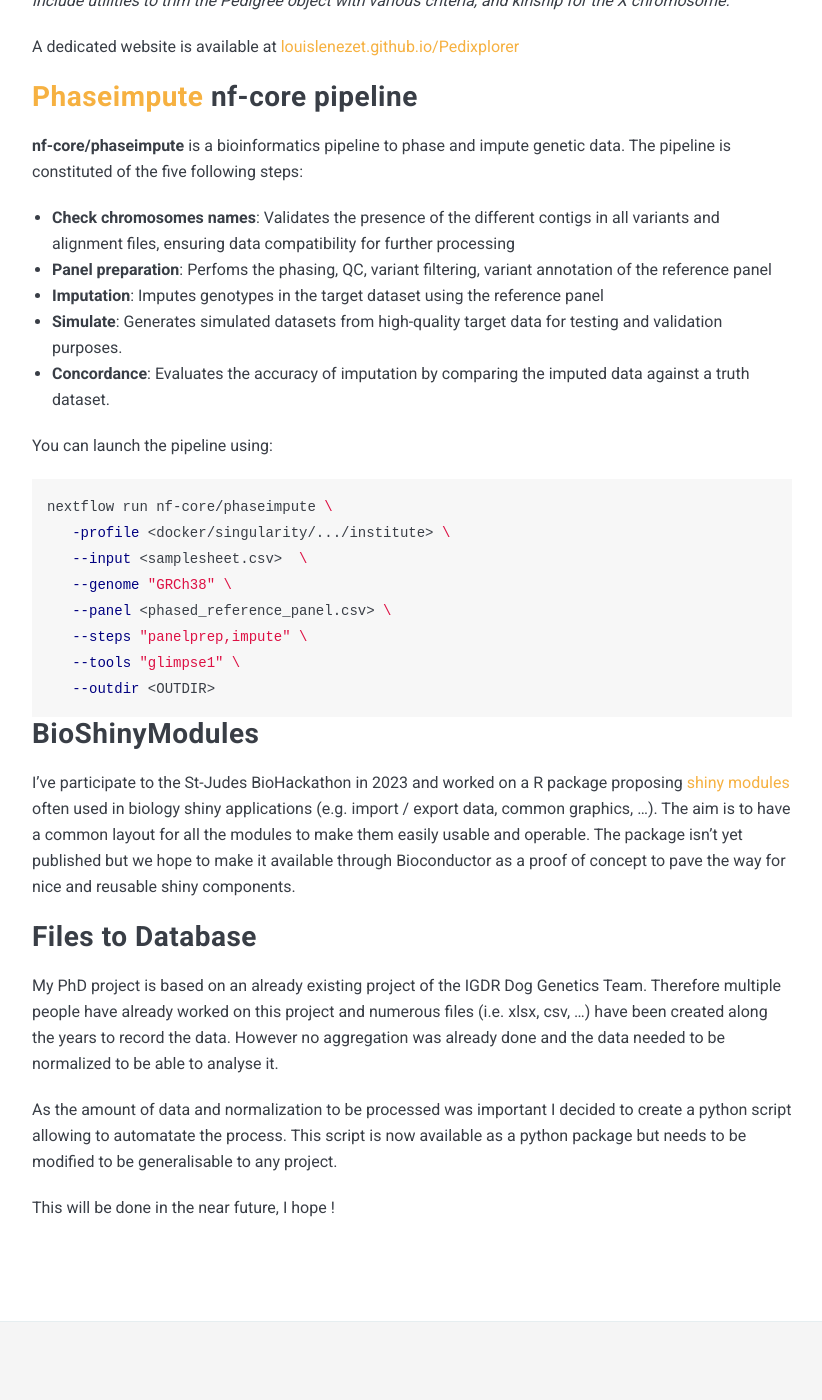
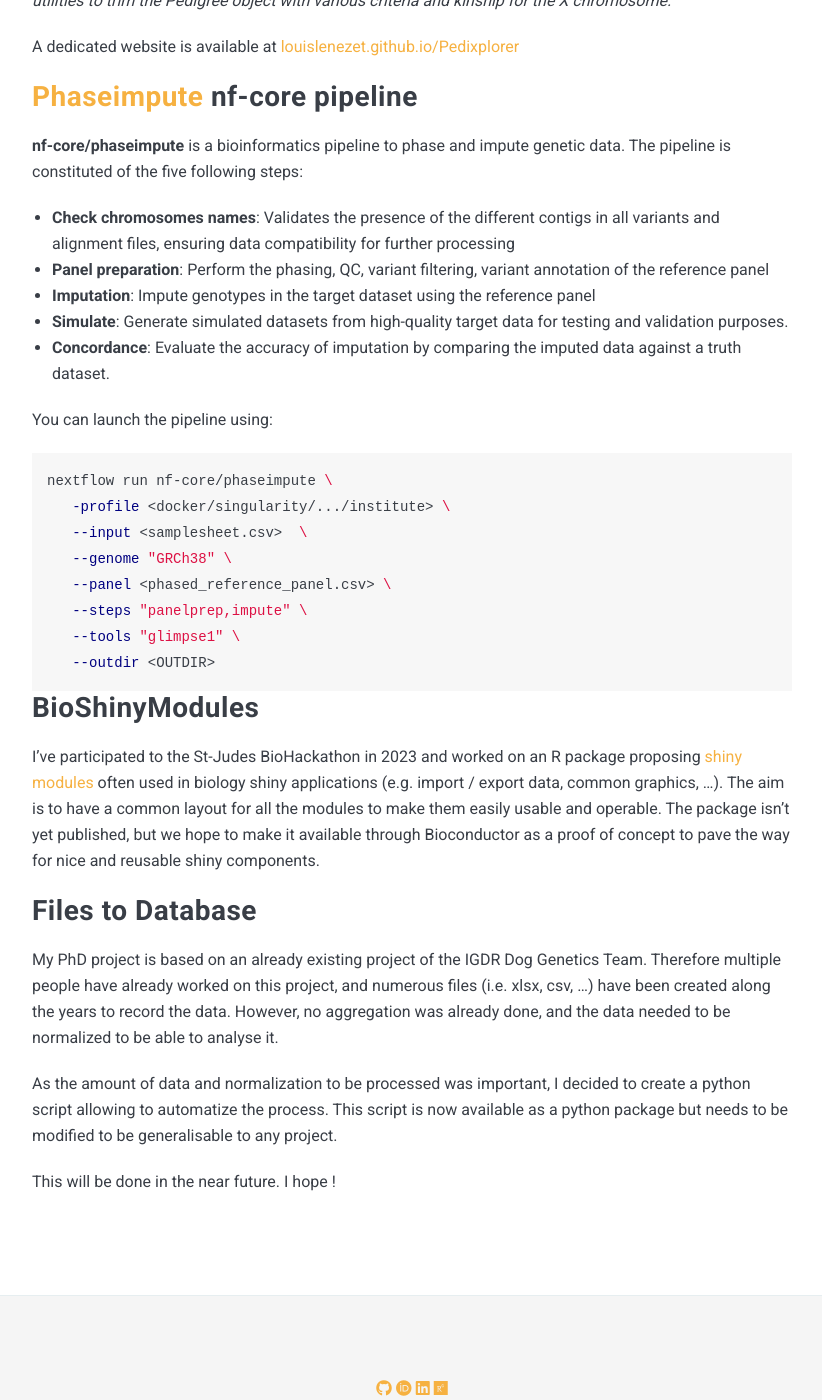
Before and after one commit to LouisLeNezet/louislenezet.github.io, a Jekyll site: the page built from _pages/my_projects.md, in a window 1280 px wide and 1400 px high, scrolled down 734 px. Shown: the whole window, without its empty margins (228-1050 px from the left). Built offline with Jekyll 4.4.1, drawn with Linux system fonts in a browser that asks for light colours; nearby versions of some CDN libraries; some of the changed text lies outside the part shown.

Commit message:
Fix spelling

```diff
--- a/_pages/my_projects.md
+++ b/_pages/my_projects.md
@@ -22,10 +22,10 @@
 The pipeline is constituted of the five following steps:
 
 - **Check chromosomes names**: Validates the presence of the different contigs in all variants and alignment files, ensuring data compatibility for further processing
-- **Panel preparation**: Perfoms the phasing, QC, variant filtering, variant annotation of the reference panel
-- **Imputation**: Imputes genotypes in the target dataset using the reference panel
-- **Simulate**: Generates simulated datasets from high-quality target data for testing and validation purposes.
-- **Concordance**: Evaluates the accuracy of imputation by comparing the imputed data against a truth dataset.
+- **Panel preparation**: Perform the phasing, QC, variant filtering, variant annotation of the reference panel
+- **Imputation**: Impute genotypes in the target dataset using the reference panel
+- **Simulate**: Generate simulated datasets from high-quality target data for testing and validation purposes.
+- **Concordance**: Evaluate the accuracy of imputation by comparing the imputed data against a truth dataset.
 
 You can launch the pipeline using:
 
@@ -42,22 +42,22 @@
 
 ## BioShinyModules
 
-I've participate to the St-Judes BioHackathon in 2023 and worked on a R package proposing
+I've participated to the St-Judes BioHackathon in 2023 and worked on an R package proposing
 [shiny modules](https://shiny.posit.co/r/articles/improve/modules/)
 often used in biology shiny applications (e.g. import / export data, common graphics, ...). The aim is to
 have a common layout for all the modules to make them easily usable and operable.
-The package isn't yet published but we hope to make it available through Bioconductor as a proof of concept
+The package isn't yet published, but we hope to make it available through Bioconductor as a proof of concept
 to pave the way for nice and reusable shiny components.
 
 ## Files to Database
 
 My PhD project is based on an already existing project of the IGDR Dog Genetics Team. Therefore multiple
-people have already worked on this project and numerous files (i.e. xlsx, csv, ...) have been created
-along the years to record the data. However no aggregation was already done and the data needed to be
+people have already worked on this project, and numerous files (i.e. xlsx, csv, ...) have been created
+along the years to record the data. However, no aggregation was already done, and the data needed to be
 normalized to be able to analyse it.
 
-As the amount of data and normalization to be processed was important I decided to create a python script
-allowing to automatate the process. This script is now available as a python package but needs to be
+As the amount of data and normalization to be processed was important, I decided to create a python script
+allowing to automatize the process. This script is now available as a python package but needs to be
 modified to be generalisable to any project.
 
-This will be done in the near future, I hope !
+This will be done in the near future. I hope !
```
Also changed, not shown: other parts of _pages/my_projects.md (+1 -1 lines), .wordlist.txt.
